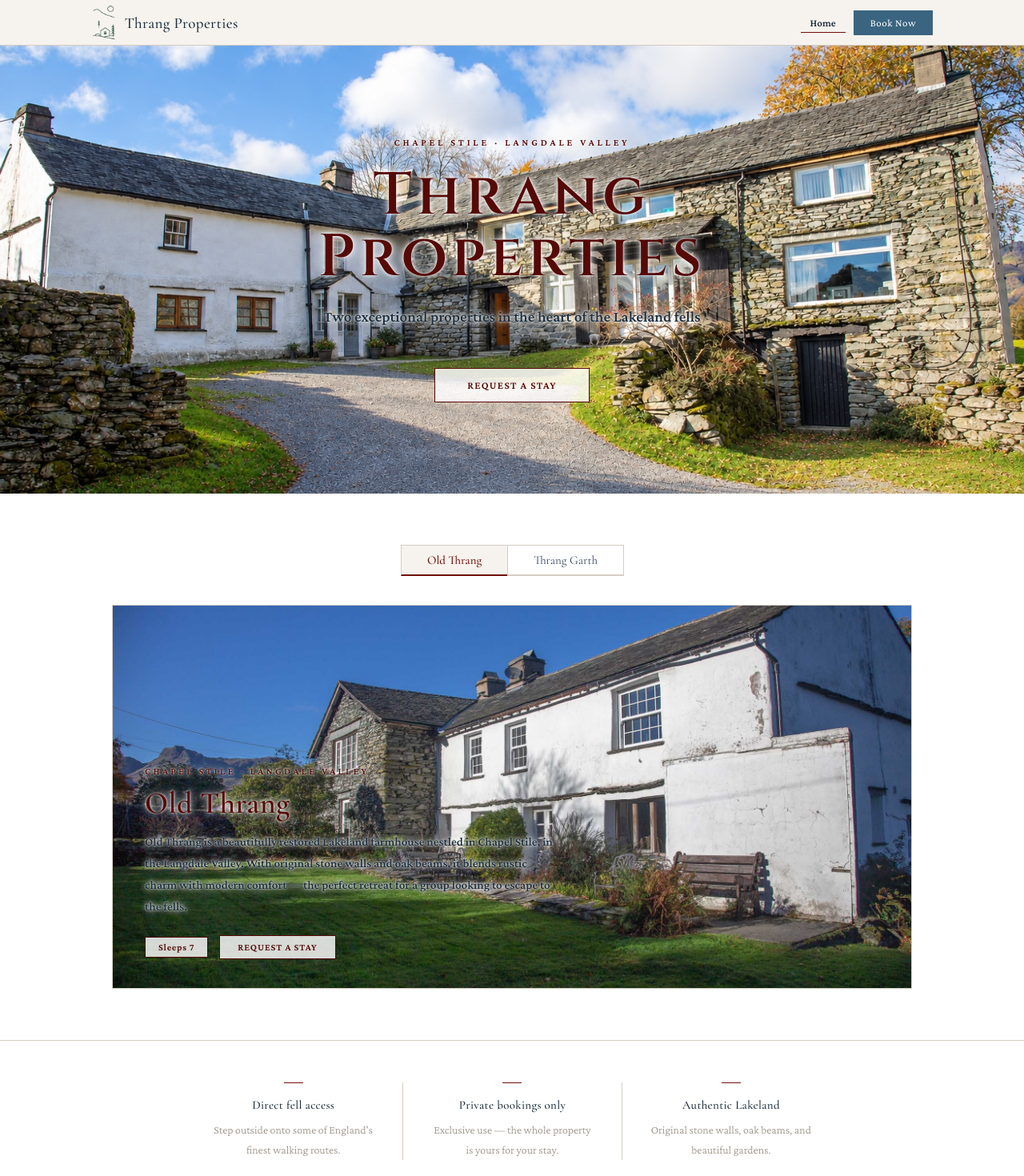
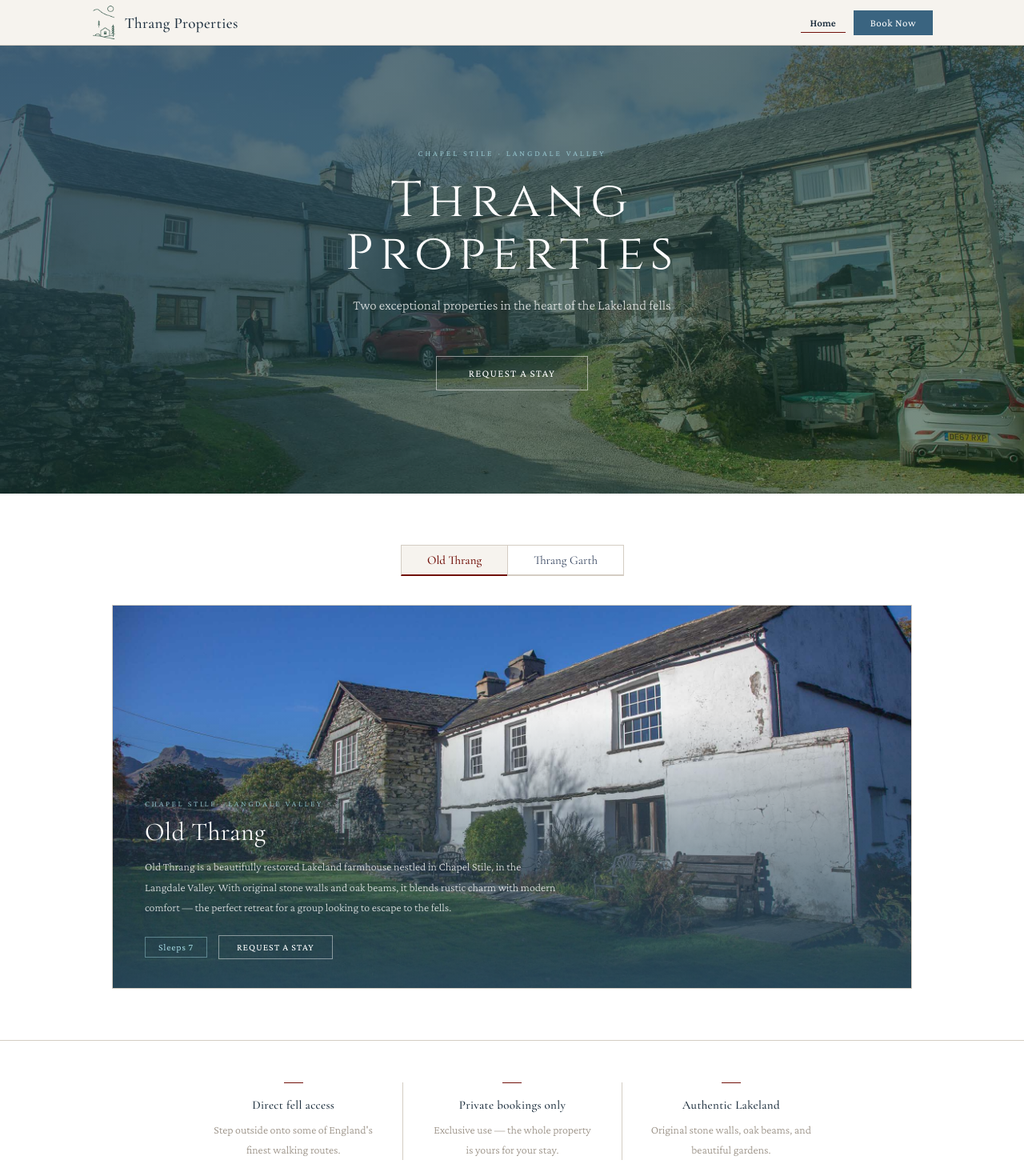
Before and after one commit to alexwsalt/Thrang_Website, a React (Vite) app: page / in a window 1280 px wide. Shown: the top 1470 px of the page at 80% size. Built offline with nearby package versions, Linux system fonts and the light colour scheme.

Commit message:
add Thrang booking site

```diff
--- a/src/App.jsx
+++ b/src/App.jsx
@@ -1,7 +1,7 @@
 import { useState, useEffect } from "react";
 import imgOldThrang from "./assets/Old Thrang Back.jpg";
-import imgThrangGarth from "./assets/Thrang Garth Front.jpg";
-import imgFrontBoth from "./assets/Front Both No Cars.jpg";
+import imgThrangGarth from "./assets/Thrang Garth Back.jpg";
+import imgFrontBoth from "./assets/Front Both.jpg";
 import logoThrang from "./assets/Thrang Properties Logo.png";
 
 const oldThrangPhotos = Object.values(import.meta.glob("./assets/Photos/Old Thrang/*.{jpg,jpeg,png,JPG,JPEG,PNG}", { eager: true, query: "?url", import: "default" }));
@@ -535,13 +535,12 @@ export default function App(){
         /* Mobile */
         @media(max-width:700px){
           .portal-nav-btn{padding:5px 9px!important;font-size:12px!important;}
-          .hero-title{font-size:52px!important;letter-spacing:-1px!important;}
-          .hero-sub{font-size:16px!important;}
+          .hero-title{font-size:50px!important;letter-spacing:-1px!important;}
+          .hero-sub{font-size:15px!important;}
           .hero-section{min-height:380px!important;}
-          .hero-text-block{padding:32px 20px!important;}
           .showcase-img{height:300px!important;}
           .showcase-text{bottom:14px!important;left:14px!important;right:14px!important;}
-          .showcase-text h2{font-size:24px!important;}
+          .showcase-text h2{font-size:22px!important;}
           .feature-strip-grid{grid-template-columns:1fr!important;}
           .feature-item{border-left:none!important;padding-top:24px!important;border-top:1px solid ${C.stone};}
           .feature-item:first-child{border-top:none;}
@@ -598,11 +597,12 @@ export default function App(){
             {/* Hero */}
             <section className="hero-section" style={{position:"relative",minHeight:560,display:"flex",alignItems:"center",justifyContent:"center",overflow:"hidden"}}>
               <img src={imgFrontBoth} alt="Thrang" style={{position:"absolute",inset:0,width:"100%",height:"100%",objectFit:"cover"}}/>
-              <div className="hero-text-block" style={{position:"relative",textAlign:"center",padding:"60px 24px",maxWidth:660}}>
-                <p style={{fontSize:12,letterSpacing:"0.32em",textTransform:"uppercase",color:C.crimsonD,fontWeight:600,marginBottom:22,fontFamily:FB,textShadow:"0 0 2px #fff,0 0 6px rgba(255,255,255,0.8),0 0 12px rgba(255,255,255,0.55)"}}>Chapel Stile · Langdale Valley</p>
-                <h1 className="hero-title" style={{fontSize:74,fontWeight:600,margin:"0 0 18px",letterSpacing:"0.08em",lineHeight:1.05,fontFamily:FH,color:C.crimsonD,textShadow:"0 0 3px #fff,0 0 8px rgba(255,255,255,0.85),0 0 16px rgba(255,255,255,0.55)"}}>Thrang Properties</h1>
-                <p className="hero-sub" style={{fontSize:19,marginBottom:48,lineHeight:1.7,fontFamily:FB,fontWeight:600,color:C.twilight,textShadow:"0 0 2px #fff,0 0 6px rgba(255,255,255,0.8),0 0 12px rgba(255,255,255,0.5)"}}>Two exceptional properties in the heart of the Lakeland fells</p>
-                <button onClick={()=>navigate("login")} style={{background:"rgba(255,255,255,0.82)",color:C.crimsonD,border:`1.5px solid ${C.crimsonD}`,padding:"13px 40px",fontSize:13,fontFamily:FB,fontWeight:600,letterSpacing:"0.1em",textTransform:"uppercase",transition:"background 0.2s"}}>
+              <div style={{position:"absolute",inset:0,background:"linear-gradient(160deg,rgba(42,74,94,0.82) 0%,rgba(8,45,15,0.52) 100%)"}}/>
+              <div style={{position:"relative",textAlign:"center",color:"#fff",padding:"60px 24px",maxWidth:620}}>
+                <p style={{fontSize:10,letterSpacing:"0.3em",textTransform:"uppercase",color:C.frost,opacity:0.85,marginBottom:22,fontFamily:FB}}>Chapel Stile · Langdale Valley</p>
+                <h1 className="hero-title" style={{fontSize:62,fontWeight:400,margin:"0 0 18px",letterSpacing:"0.12em",lineHeight:1.05,fontFamily:FH}}>Thrang Properties</h1>
+                <p className="hero-sub" style={{fontSize:17,opacity:0.78,marginBottom:48,lineHeight:1.7,fontFamily:FB,fontWeight:300}}>Two exceptional properties in the heart of the Lakeland fells</p>
+                <button onClick={()=>navigate("login")} style={{background:"transparent",color:"#fff",border:"1px solid rgba(255,255,255,0.5)",padding:"13px 40px",fontSize:13,fontFamily:FB,fontWeight:500,letterSpacing:"0.1em",textTransform:"uppercase",transition:"background 0.2s"}}>
                   Request a Stay
                 </button>
               </div>
@@ -623,13 +623,14 @@ export default function App(){
                 </div>
                 <div className="showcase-img" style={{position:"relative",overflow:"hidden",height:480,border:`1px solid ${C.stone}`}}>
                   <img key={homeActive} src={PROPERTY_IMAGES[homeActive]} alt={PROPERTIES[homeActive].name} style={{width:"100%",height:"100%",objectFit:"cover"}}/>
-                  <div className="showcase-text" style={{position:"absolute",bottom:36,left:40,right:40}}>
-                    <p style={{fontSize:12,letterSpacing:"0.28em",textTransform:"uppercase",color:C.crimsonD,fontWeight:600,marginBottom:10,fontFamily:FB,textShadow:"0 0 2px #fff,0 0 6px rgba(255,255,255,0.8),0 0 12px rgba(255,255,255,0.5)"}}>Chapel Stile · Langdale Valley</p>
-                    <h2 style={{fontSize:38,fontWeight:600,margin:"0 0 12px",fontFamily:FF,letterSpacing:"0.01em",color:C.crimsonD,textShadow:"0 0 3px #fff,0 0 8px rgba(255,255,255,0.85),0 0 16px rgba(255,255,255,0.5)"}}>{PROPERTIES[homeActive].name}</h2>
-                    <p style={{fontSize:15,margin:"0 0 22px",fontFamily:FB,fontWeight:600,color:C.twilight,maxWidth:520,lineHeight:1.8,textShadow:"0 0 2px #fff,0 0 6px rgba(255,255,255,0.8),0 0 12px rgba(255,255,255,0.5)"}}>{PROPERTIES[homeActive].description}</p>
+                  <div style={{position:"absolute",inset:0,background:"linear-gradient(to bottom,transparent 28%,rgba(42,74,94,0.90))"}}/>
+                  <div className="showcase-text" style={{position:"absolute",bottom:36,left:40,right:40,color:"#fff"}}>
+                    <p style={{fontSize:10,letterSpacing:"0.26em",textTransform:"uppercase",color:C.frost,opacity:0.8,marginBottom:10,fontFamily:FB}}>Chapel Stile · Langdale Valley</p>
+                    <h2 style={{fontSize:32,fontWeight:400,margin:"0 0 12px",fontFamily:FF,letterSpacing:"0.01em"}}>{PROPERTIES[homeActive].name}</h2>
+                    <p style={{fontSize:14,opacity:0.8,margin:"0 0 22px",fontFamily:FB,fontWeight:300,maxWidth:520,lineHeight:1.8}}>{PROPERTIES[homeActive].description}</p>
                     <div style={{display:"flex",alignItems:"center",gap:14,flexWrap:"wrap"}}>
-                      <span style={{border:`1.5px solid ${C.crimsonD}`,padding:"5px 16px",fontSize:12,fontFamily:FB,fontWeight:600,letterSpacing:"0.06em",color:C.crimsonD,background:"rgba(255,255,255,0.82)"}}>Sleeps {PROPERTIES[homeActive].sleeps}</span>
-                      <button onClick={()=>{setPortalActive(homeActive);navigate("login");}} style={{background:"rgba(255,255,255,0.82)",color:C.crimsonD,border:`1.5px solid ${C.crimsonD}`,padding:"7px 22px",fontSize:12,fontFamily:FB,fontWeight:600,letterSpacing:"0.08em",textTransform:"uppercase"}}>Request a Stay</button>
+                      <span style={{border:"1px solid rgba(160,210,219,0.45)",padding:"5px 16px",fontSize:12,fontFamily:FB,letterSpacing:"0.06em",color:C.frost}}>Sleeps {PROPERTIES[homeActive].sleeps}</span>
+                      <button onClick={()=>{setPortalActive(homeActive);navigate("login");}} style={{background:"transparent",color:"#fff",border:"1px solid rgba(255,255,255,0.45)",padding:"7px 22px",fontSize:12,fontFamily:FB,fontWeight:500,letterSpacing:"0.08em",textTransform:"uppercase"}}>Request a Stay</button>
                     </div>
                   </div>
                 </div>
```
